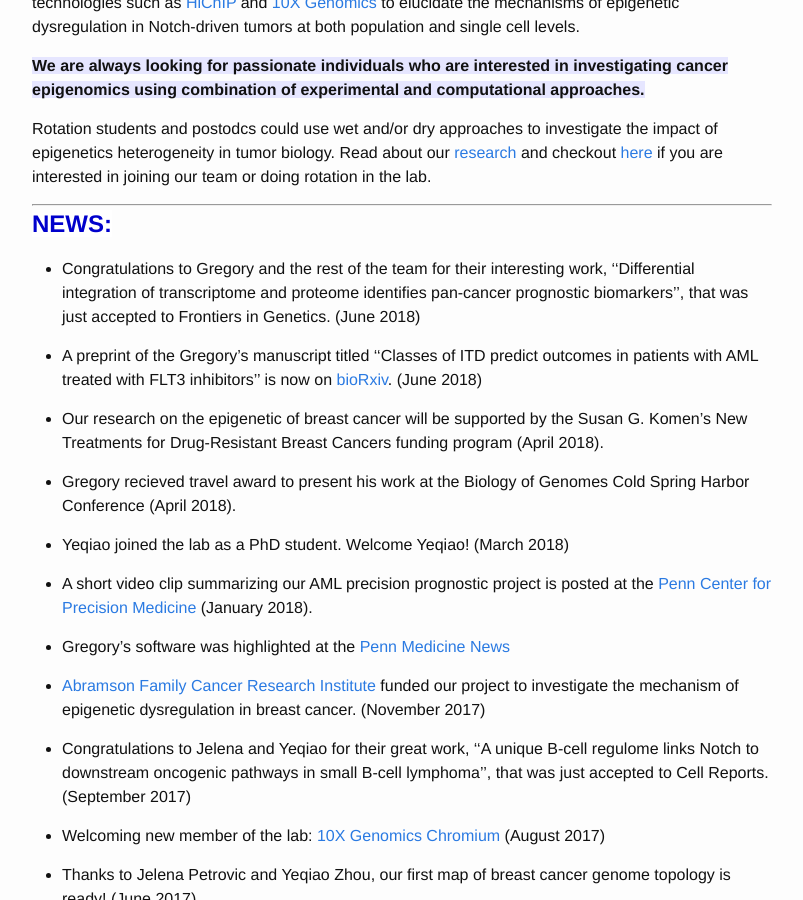
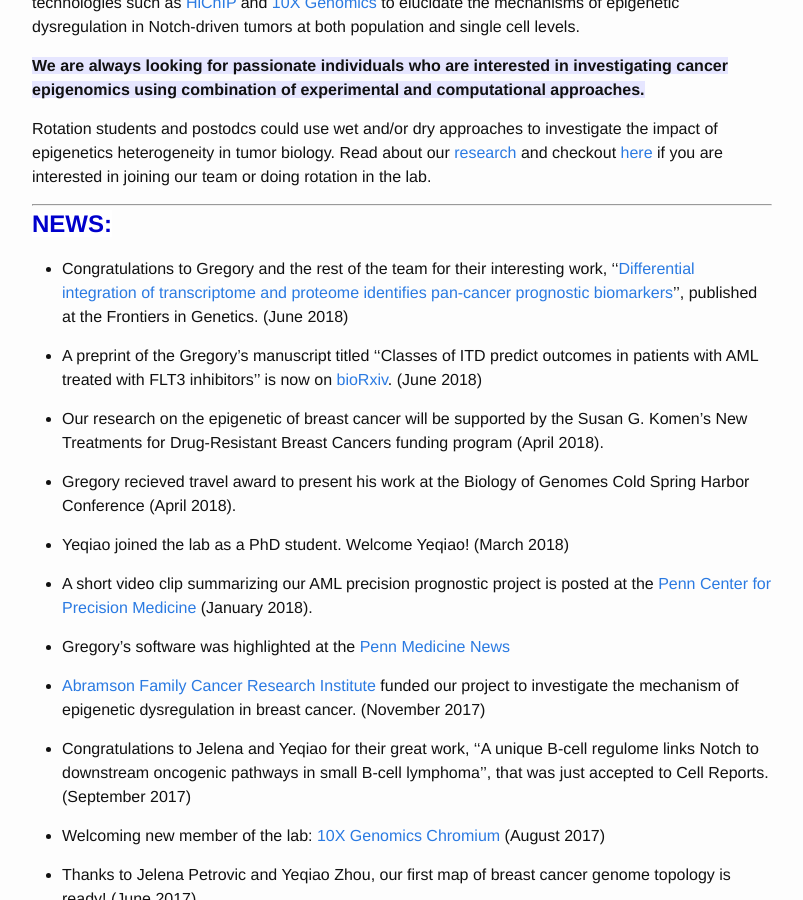
Before and after one commit to faryabib/faryabib.github.io, a Jekyll site: the page built from index.md, in a window 1280 px wide and 900 px high, scrolled down 526 px. Shown: the whole window, without its empty margins (238-1041 px from the left). Built offline with Jekyll 4.4.1, drawn with Linux system fonts in a browser that asks for light colours.

Commit message:
Update index.md

```diff
--- a/index.md
+++ b/index.md
@@ -17,7 +17,7 @@ Rotation students and postodcs could use wet and/or dry approaches to investigat
 ----
 <strong><span style="font-size: 1.5em; font-weight: bold; color: #0000cc; background-color: #ffffff">NEWS:</span><strong>
 
-+ Congratulations to Gregory and the rest of the team for their interesting work, ''Differential integration of transcriptome and proteome identifies pan-cancer prognostic biomarkers'', that was just accepted to Frontiers in Genetics. (June 2018)
++ Congratulations to Gregory and the rest of the team for their interesting work, ''[Differential integration of transcriptome and proteome identifies pan-cancer prognostic biomarkers](https://goo.gl/pvZ4Dn)'', published at the Frontiers in Genetics. (June 2018)
 
 + A preprint of the Gregory's manuscript titled ''Classes of ITD predict outcomes in patients with AML treated with FLT3 inhibitors'' is now on [bioRxiv](https://www.biorxiv.org/content/early/2018/05/14/322354). (June 2018)
 
```
